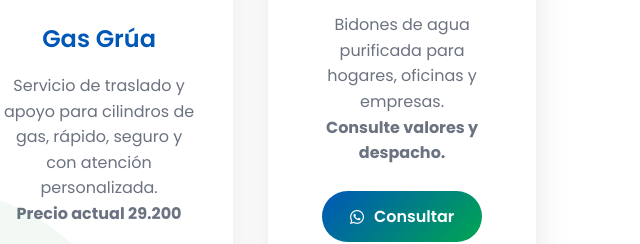
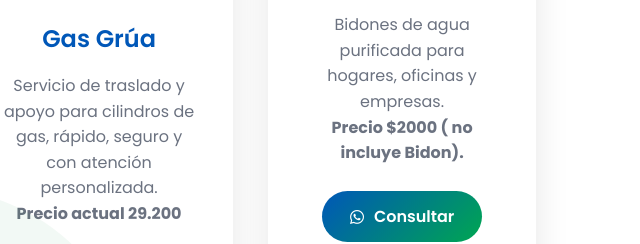
Before and after one commit to lmunozlabrin/gasdonorlando, a plain HTML site: page index.html in a window 1280 px wide. Shown: the part 3048-3292 px from the top of the page, 86-726 px from the left. Drawn offline with nearby package versions, Linux system fonts and the light colour scheme.

```diff
--- a/index.html
+++ b/index.html
@@ -354,7 +354,7 @@
             Bidones de agua purificada para hogares,
             oficinas y empresas.<br>
 
-            <strong>Consulte valores y despacho.</strong>
+            <strong>Precio $2000 ( no incluye Bidon).</strong>
         </p>
 
         <a href="https://wa.me/56995074786" target="_blank">
```
